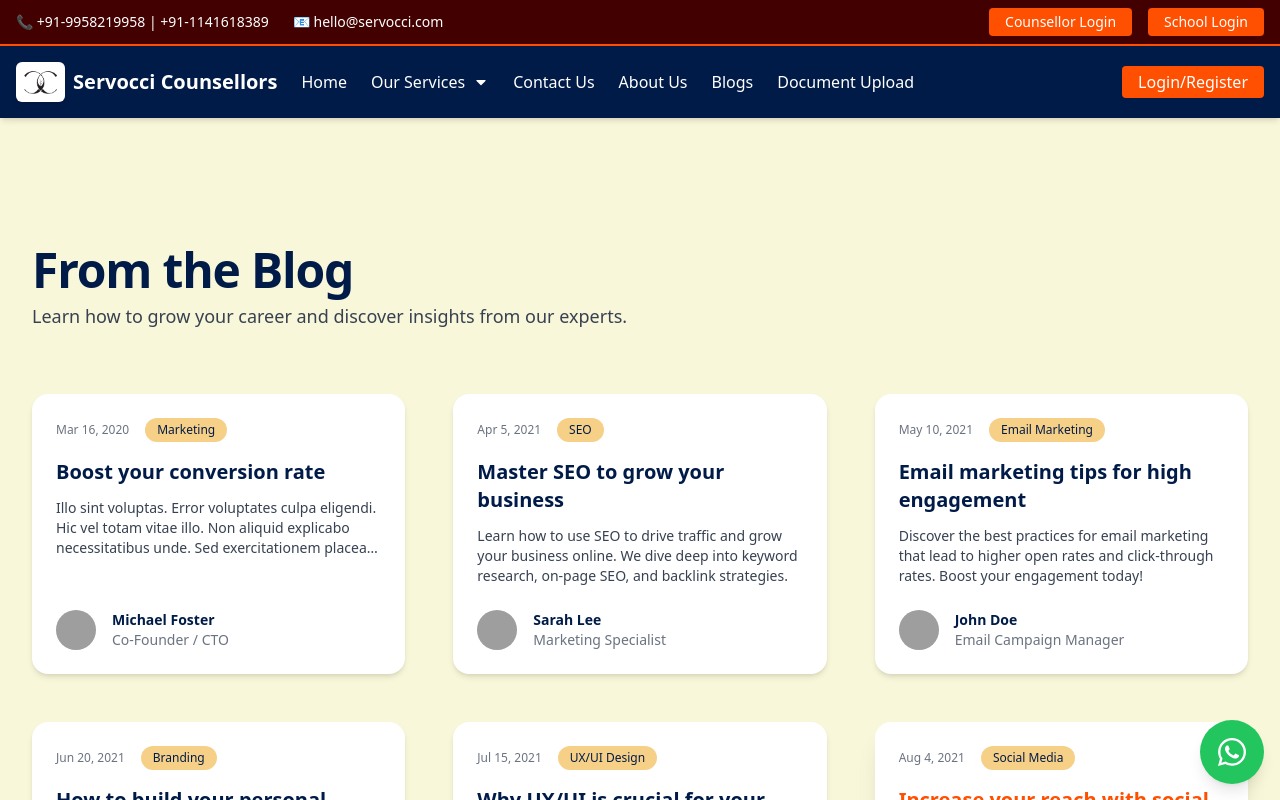
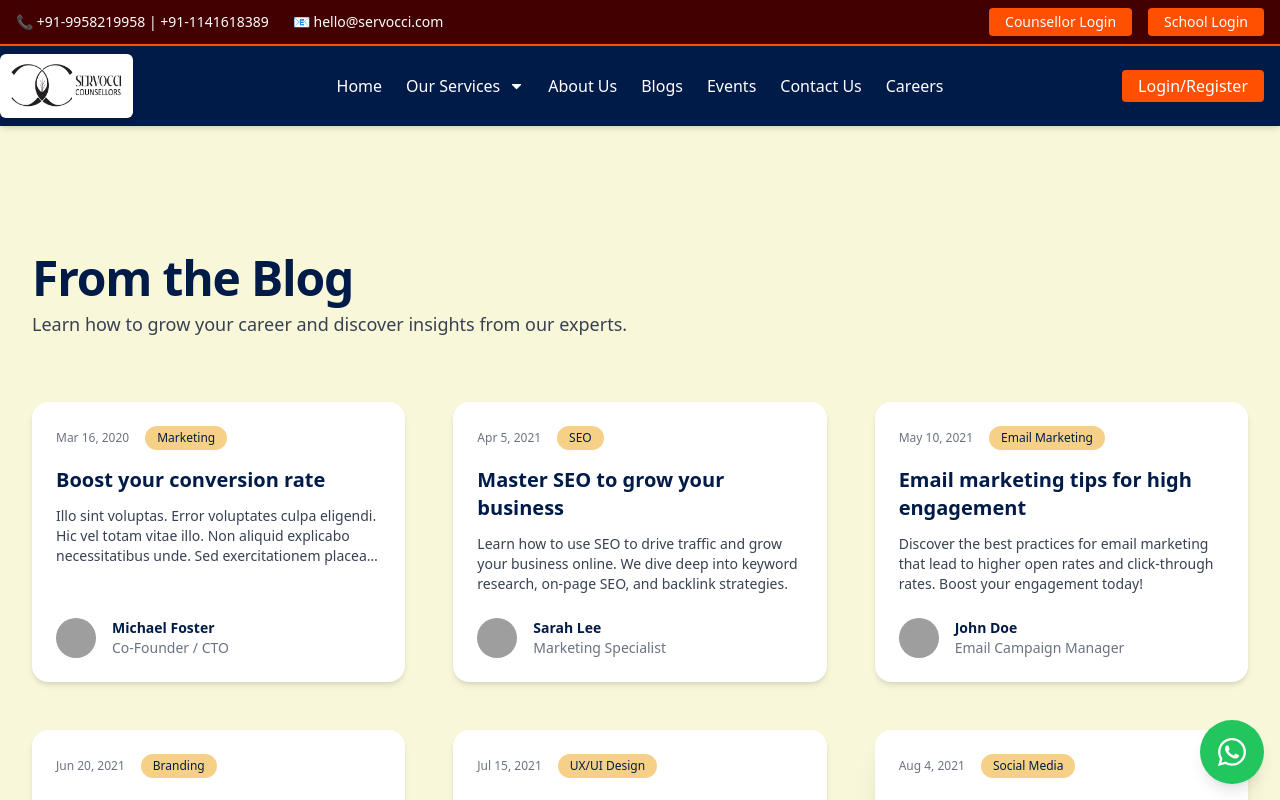
Before and after one commit to Shivamchawla02/servocci_main, a React (Vite) app: page /blogs in a window 1280 px wide. Shown: the top 800 px of the page. Built offline with nearby package versions, Linux system fonts and the light colour scheme; grey boxes are pictures that could not be loaded.

Commit message:
Visual changes

```diff
--- /dev/null
+++ b/src/components/Footer.jsx
@@ -0,0 +1,78 @@
+import React from 'react';
+import {
+  FaFacebookF,
+  FaInstagram,
+  FaTwitter,
+  FaGithub,
+  FaYoutube,
+} from 'react-icons/fa';
+
+const Footer = () => {
+  return (
+    <footer className="bg-[#0f172a] text-gray-400 py-12 px-6">
+      <div className="max-w-7xl mx-auto grid grid-cols-1 md:grid-cols-4 gap-10">
+        {/* Logo & Text */}
+            <div>
+            <img
+                src="/LogoWhite.jpg"
+                alt="Servocci Counsellors Logo"
+                className="h-12 mb-4"
+            />
+            <p className="mb-4">
+                Making the world a better place through constructing elegant hierarchies.
+            </p>
+            <div className="flex space-x-4 text-lg">
+                <FaFacebookF />
+                <FaInstagram />
+                <FaTwitter />
+                <FaGithub />
+                <FaYoutube />
+            </div>
+            </div>
+
+
+        {/* Services */}
+        <div>
+          <h3 className="text-white font-semibold mb-2">Services</h3>
+          <ul className="space-y-1">
+            <li>Career Counselling</li>
+            <li>Admission Guidance</li>
+            <li>Psychometric Tests</li>
+            <li>Skill Training Courses</li>
+            <li>Test Series</li>
+            <li>Online Degree</li>
+          </ul>
+        </div>
+
+        {/* Company */}
+        <div>
+          <h3 className="text-white font-semibold mb-2">Company</h3>
+          <ul className="space-y-1">
+            <li>About</li>
+            <li>Contact Us</li>
+            <li>Blog</li>
+            <li>Careers</li>
+          </ul>
+        </div>
+
+        {/* Legal */}
+        <div>
+          <h3 className="text-white font-semibold mb-2">Legal</h3>
+          <ul className="space-y-1">
+            <li>Terms of service</li>
+            <li>Privacy policy</li>
+            <li>License</li>
+          </ul>
+        </div>
+      </div>
+
+      <hr className="my-8 border-gray-700" />
+
+      <div className="text-center text-sm">
+        © 2025 Servocci Counsellors, Inc. All rights reserved.
+      </div>
+    </footer>
+  );
+};
+
+export default Footer;
--- a/src/components/MainNavbar.jsx
+++ b/src/components/MainNavbar.jsx
@@ -1,60 +1,51 @@
 import React, { useState } from 'react';
 import { Link } from 'react-router-dom';
-import { FaCaretDown } from 'react-icons/fa'; // Importing the dropdown icon
+import { FaCaretDown } from 'react-icons/fa';
 
 const MainNavbar = () => {
   const [isOpen, setIsOpen] = useState(false);
-  const [dropdownOpen, setDropdownOpen] = useState(false); // State to manage dropdown visibility
-
-  // State to manage hover delay
+  const [dropdownOpen, setDropdownOpen] = useState(false);
   const [hoverTimeout, setHoverTimeout] = useState(null);
 
   const handleMouseEnter = () => {
-    if (hoverTimeout) clearTimeout(hoverTimeout); // Clear any existing timeout
-    setHoverTimeout(
-      setTimeout(() => setDropdownOpen(true), 200) // Delay for dropdown to open (200ms)
-    );
+    if (hoverTimeout) clearTimeout(hoverTimeout);
+    setHoverTimeout(setTimeout(() => setDropdownOpen(true), 200));
   };
 
   const handleMouseLeave = () => {
-    if (hoverTimeout) clearTimeout(hoverTimeout); // Clear any existing timeout
-    setHoverTimeout(
-      setTimeout(() => setDropdownOpen(false), 200) // Delay for dropdown to close (200ms)
-    );
+    if (hoverTimeout) clearTimeout(hoverTimeout);
+    setHoverTimeout(setTimeout(() => setDropdownOpen(false), 200));
   };
 
   return (
     <nav className="bg-primary shadow-md sticky top-0 z-50">
-      <div className="max-w-7xl mx-auto px-4">
-        <div className="flex justify-between items-center py-4">
-  {/* Left Section: Logo + Nav Links */}
-  <div className="flex items-center space-x-6">
-    {/* Logo */}
-    <Link to="/" className="flex items-center flex-shrink-0 hover:opacity-90">
+      <div className="max-w-7xl mx-auto px-4 relative h-20 flex items-center">
+
+        {/* Left: Logo (extreme left) */}
+        <div className="absolute left-0">
+          <Link to="/" className="flex items-center hover:opacity-90">
   <img
-    src="/logo.png"
+    src="/LogoWhite.jpg"
     alt="Servocci Logo"
-    className="h-10 w-auto mr-2 bg-white p-2 rounded-md shadow-md"
+    className="h-16 w-35 bg-white p-2 rounded-md shadow-md object-contain"
   />
-  <span className="text-light text-xl font-bold">Servocci Counsellors</span>
 </Link>
 
+        </div>
 
-
-    {/* Nav Links (close to logo) */}
-    <div className="hidden md:flex items-center space-x-6">
+        {/* Center: Nav Links */}
+        <div className="absolute left-1/2 transform -translate-x-1/2 hidden md:flex items-center space-x-6">
           <Link to="/" className="text-light hover:text-accent">Home</Link>
 
-      {/* Our Services with Dropdown */}
           <div
             className="relative"
             onMouseEnter={handleMouseEnter}
             onMouseLeave={handleMouseLeave}
           >
-        <Link to="/services" className="flex items-center text-light hover:text-accent">
+            <div className="flex items-center text-light hover:text-accent cursor-pointer">
               Our Services
               <FaCaretDown className="ml-2" />
-        </Link>
+            </div>
             {dropdownOpen && (
               <div className="absolute left-0 mt-2 bg-light shadow-lg rounded-md w-48 z-50">
                 <Link to="/career-counselling" className="block px-4 py-2 text-primary hover:bg-accent hover:text-light">
@@ -79,15 +70,15 @@ const MainNavbar = () => {
             )}
           </div>
 
-      <Link to="/contact" className="text-light hover:text-accent">Contact Us</Link>
           <Link to="/about" className="text-light hover:text-accent">About Us</Link>
           <Link to="/blogs" className="text-light hover:text-accent">Blogs</Link>
-      <Link to="/document-upload" className="text-light hover:text-accent">Document Upload</Link>
-    </div>
+          <Link to="/events" className="text-light hover:text-accent">Events</Link>
+          <Link to="/contact" className="text-light hover:text-accent">Contact Us</Link>
+          <Link to="/careers" className="text-light hover:text-accent">Careers</Link>
         </div>
 
-  {/* Right Section: Login Button */}
-  <div className="hidden md:flex">
+        {/* Right: Login/Register (extreme right) */}
+        <div className="absolute right-0 hidden md:flex items-center pr-4">
           <Link
             to="/login"
             className="bg-secondary hover:bg-accent text-light px-4 py-1 rounded transition"
@@ -96,24 +87,26 @@ const MainNavbar = () => {
           </Link>
         </div>
 
-  {/* Mobile Toggle */}
-  <div className="md:hidden">
-    <button onClick={() => setIsOpen(!isOpen)} className="text-light focus:outline-none">
+        {/* Mobile Menu Button */}
+        <div className="md:hidden ml-auto">
+          <button
+            onClick={() => setIsOpen(!isOpen)}
+            className="text-light focus:outline-none text-2xl"
+          >
             ☰
           </button>
         </div>
       </div>
 
-
-
       {/* Mobile Menu */}
       {isOpen && (
-          <div className="md:hidden pb-4">
+        <div className="md:hidden pb-4 pt-2 px-4">
           <Link to="/" className="block py-2 text-light">Home</Link>
           <Link to="/services" className="block py-2 text-light">Our Services</Link>
           <Link to="/contact" className="block py-2 text-light">Contact Us</Link>
           <Link to="/about" className="block py-2 text-light">About Us</Link>
           <Link to="/blogs" className="block py-2 text-light">Blogs</Link>
+          <Link to="/document-upload" className="block py-2 text-light">Document Upload</Link>
           <Link
             to="/login"
             className="block py-2 text-white bg-secondary hover:bg-accent text-center rounded"
@@ -122,7 +115,6 @@ const MainNavbar = () => {
           </Link>
         </div>
       )}
-      </div>
     </nav>
   );
 };
--- a/src/pages/HomePage.jsx
+++ b/src/pages/HomePage.jsx
@@ -6,6 +6,7 @@ import OurServices from '../components/home/OurServices.jsx';
 import FeaturedItemsSlider from '../components/home/FeaturedItemsSlider.jsx';
 import ChatBotIcon from '../components/ChatBotIcon.jsx';
 import WhatAfter12th from '../components/home/WhatAfter12th.jsx';
+import Footer from '../components/Footer.jsx';
 
 const HomePage = () => {
   return (
@@ -18,6 +19,7 @@ const HomePage = () => {
         <FeaturedItemsSlider />
         <WhatAfter12th />
         <OurServices />
+        <Footer/>
       </div>
 
       {/* Floating Chatbot Icon */}
```
Also changed, not shown: public/LogoWhite.jpg (added), public/logoblack.jpg (added). Lines whose indentation alone changed are shown as unchanged.
